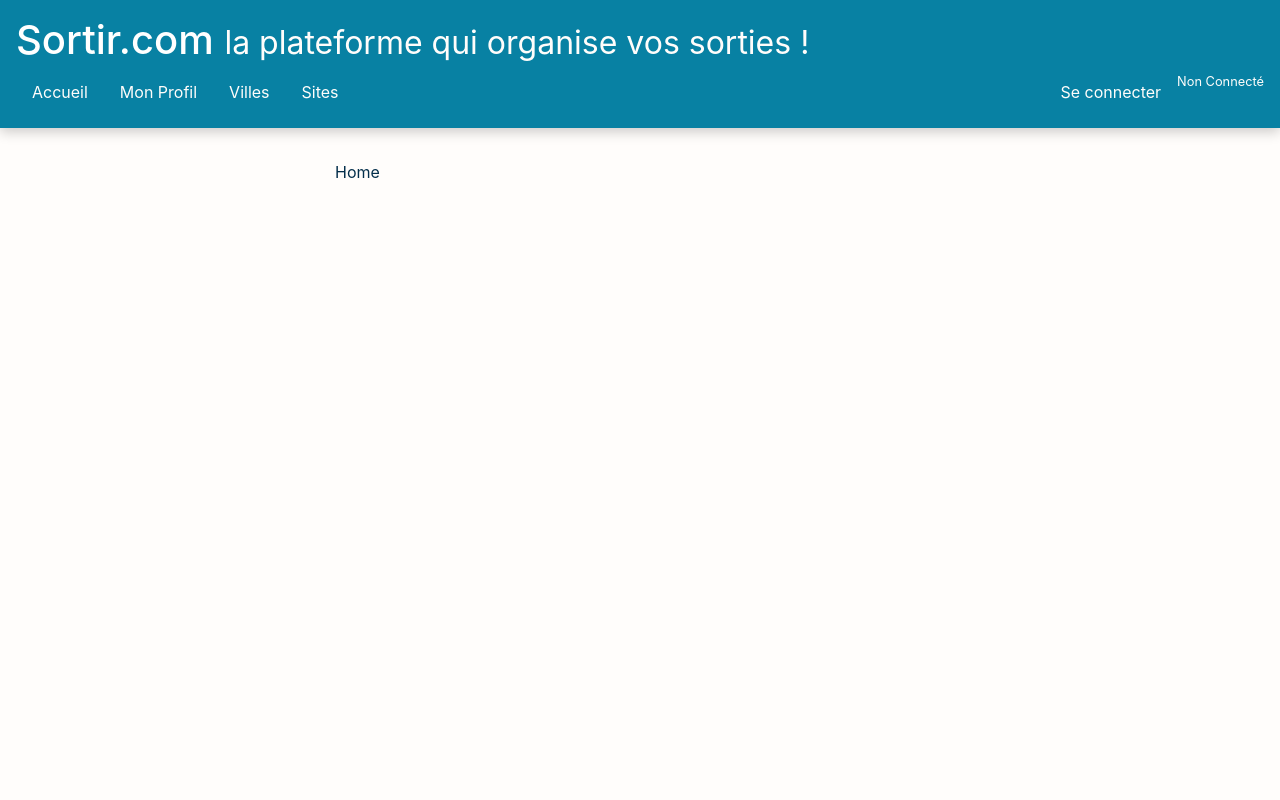
After one commit to LeuLy/going-out, a Symfony app: template templates/main/home.html.twig in a window 1280 px wide. The commit adds this page. Run offline with Twig, Linux system fonts and the light colour scheme; the template is opened without the code that fills it, so the values that code supplies are empty; some libraries are stand-ins or nearby versions.

Commit message:
creation home

```diff
--- a/src/Form/EventType.php
+++ b/src/Form/EventType.php
@@ -33,6 +33,7 @@
 //                datetime
                 [
                     'label' => 'Date de début',
+                    'widget' => 'single_text',
                 ]
             )
             ->add(
@@ -40,6 +41,7 @@
                 TimeType::class,
                 [
                     'label' => 'Durée de la sortie',
+                    'widget' => 'single_text',
                 ]
             )
             ->add(
@@ -47,6 +49,7 @@
                 DateTimeType::class,
                 [
                     'label' => 'Date de fin d \'inscription',
+                    'widget' => 'single_text',
                 ]
             )
             ->add(
--- a/templates/includes/nav.html.twig
+++ b/templates/includes/nav.html.twig
@@ -7,7 +7,7 @@
         </div>
         <ul class="nav nav-pills">
             <li class="nav-item">
-                <a class="nav-link" href="#">Accueil</a>
+                <a class="nav-link"  href="{{ path('home') }}">Accueil</a>
             </li>
             <li class="nav-item">
                 <a class="nav-link" href="#">Mon Profil</a>
--- a/templates/layout.html.twig
+++ b/templates/layout.html.twig
@@ -8,7 +8,7 @@
     <link rel="stylesheet" href="https://stackpath.bootstrapcdn.com/bootstrap/4.4.1/css/bootstrap.min.css" integrity="sha384-Vkoo8x4CGsO3+Hhxv8T/Q5PaXtkKtu6ug5TOeNV6gBiFeWPGFN9MuhOf23Q9Ifjh" crossorigin="anonymous">
     <script src="https://stackpath.bootstrapcdn.com/bootstrap/4.4.1/js/bootstrap.min.js" integrity="sha384-wfSDF2E50Y2D1uUdj0O3uMBJnjuUD4Ih7YwaYd1iqfktj0Uod8GCExl3Og8ifwB6" crossorigin="anonymous"></script>
 
-    <script src="https://code.jquery.com/jquery-3.4.1.slim.min.js" integrity="sha384-J6qa4849blE2+poT4WnyKhv5vZF5SrPo0iEjwBvKU7imGFAV0wwj1yYfoRSJoZ+n" crossorigin="anonymous"></script>
+    <script src="https://code.jquery.com/jquery-3.4.1.min.js" integrity="sha384-J6qa4849blE2+poT4WnyKhv5vZF5SrPo0iEjwBvKU7imGFAV0wwj1yYfoRSJoZ+n" crossorigin="anonymous"></script>
     <script src="https://cdn.jsdelivr.net/npm/popper.js@1.16.0/dist/umd/popper.min.js" integrity="sha384-Q6E9RHvbIyZFJoft+2mJbHaEWldlvI9IOYy5n3zV9zzTtmI3UksdQRVvoxMfooAo" crossorigin="anonymous"></script>
 
 
--- /dev/null
+++ b/templates/main/home.html.twig
@@ -0,0 +1,15 @@
+
+{% extends 'layout.html.twig' %}
+
+{% block title %}Home{% endblock %}
+
+{% block body %}
+    <div class="row">
+        <div class="col-xs-2 col-md-3"></div>
+        <div class="col-xs-8 col-md-6">
+           Home
+        </div>
+        <div class="col-xs-2 col-md-3">
+        </div>
+    </div>
+{% endblock %}
```
Also changed, not shown: src/Controller/MainController.php (added, +18 -0 lines), src/Controller/EventsController.php (line endings or trailing spaces).
